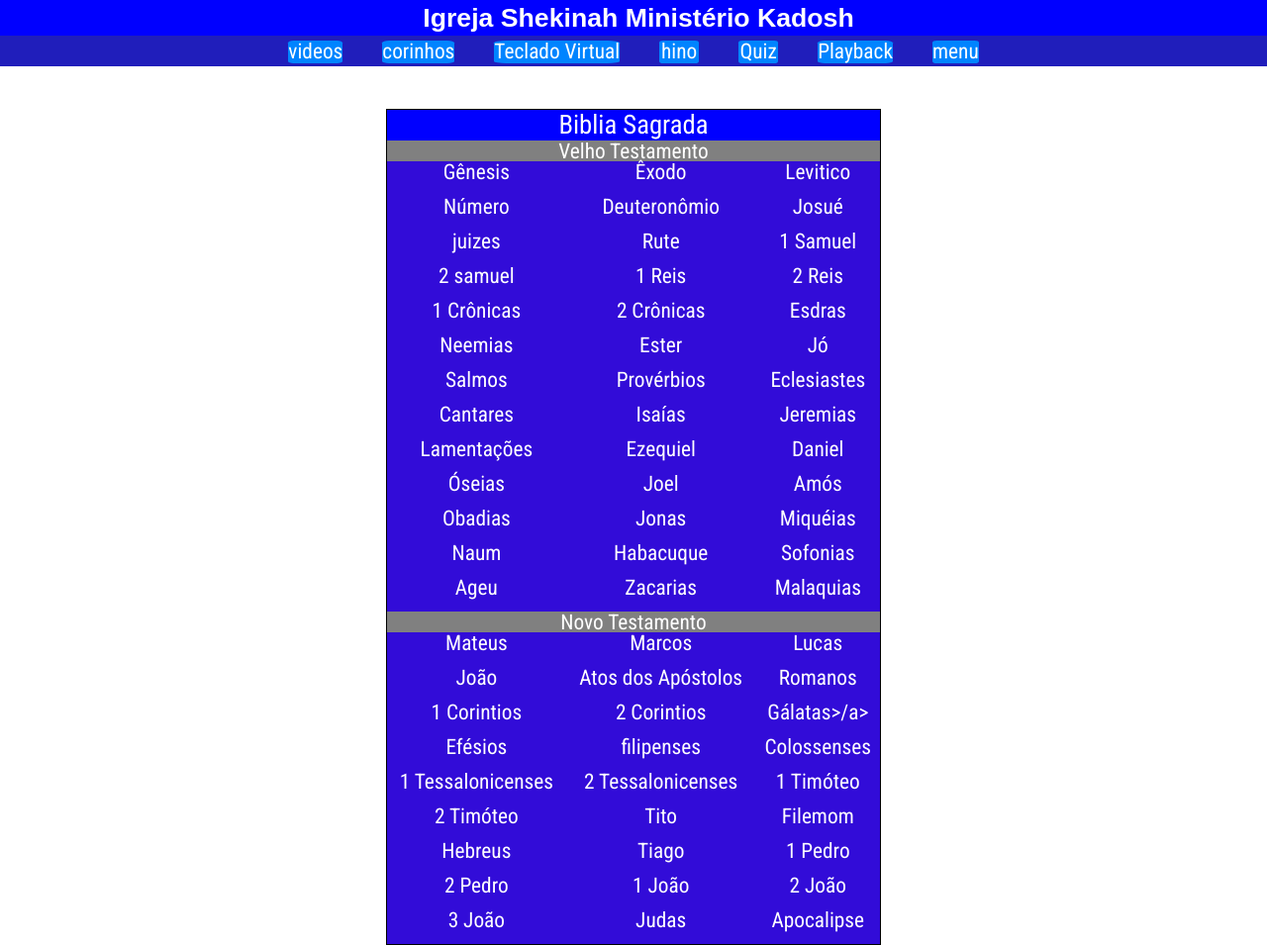
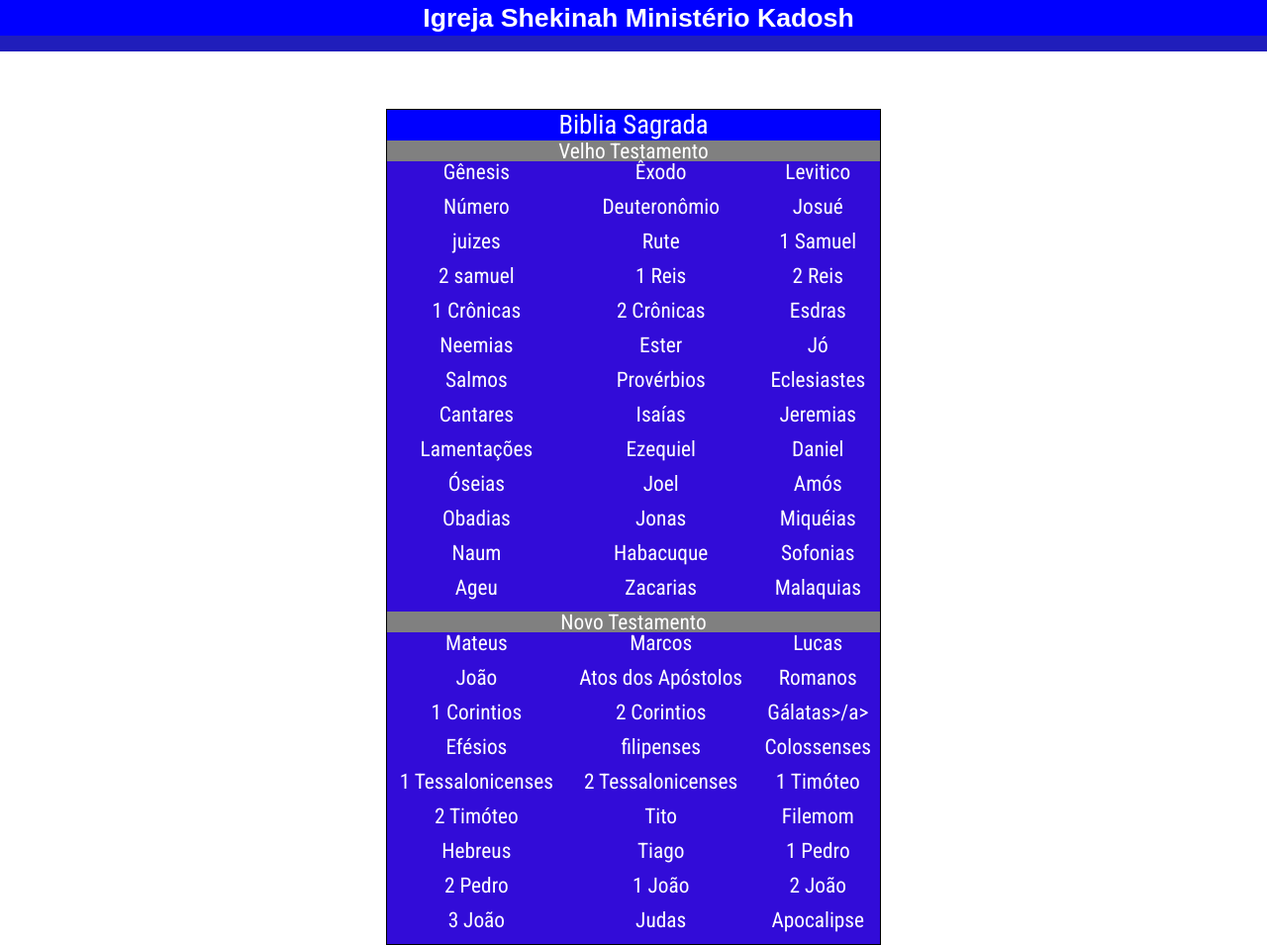
Before and after one commit to leopac26/meu-site, a plain HTML site: page genesis/index.html in a window 1280 px wide. Shown: the whole page at 99% size. Drawn offline with Linux system fonts and the light colour scheme.

```diff
--- a/genesis/index.html
+++ b/genesis/index.html
@@ -16,7 +16,8 @@
   <style>
 
 .ordem-3 li,.ordem-3 li ul li a,.ordem-3 li ul li  {text- decoration: none;
-border: none;}
+border: none;
+display:none;                                                   }
 
 
 
```
